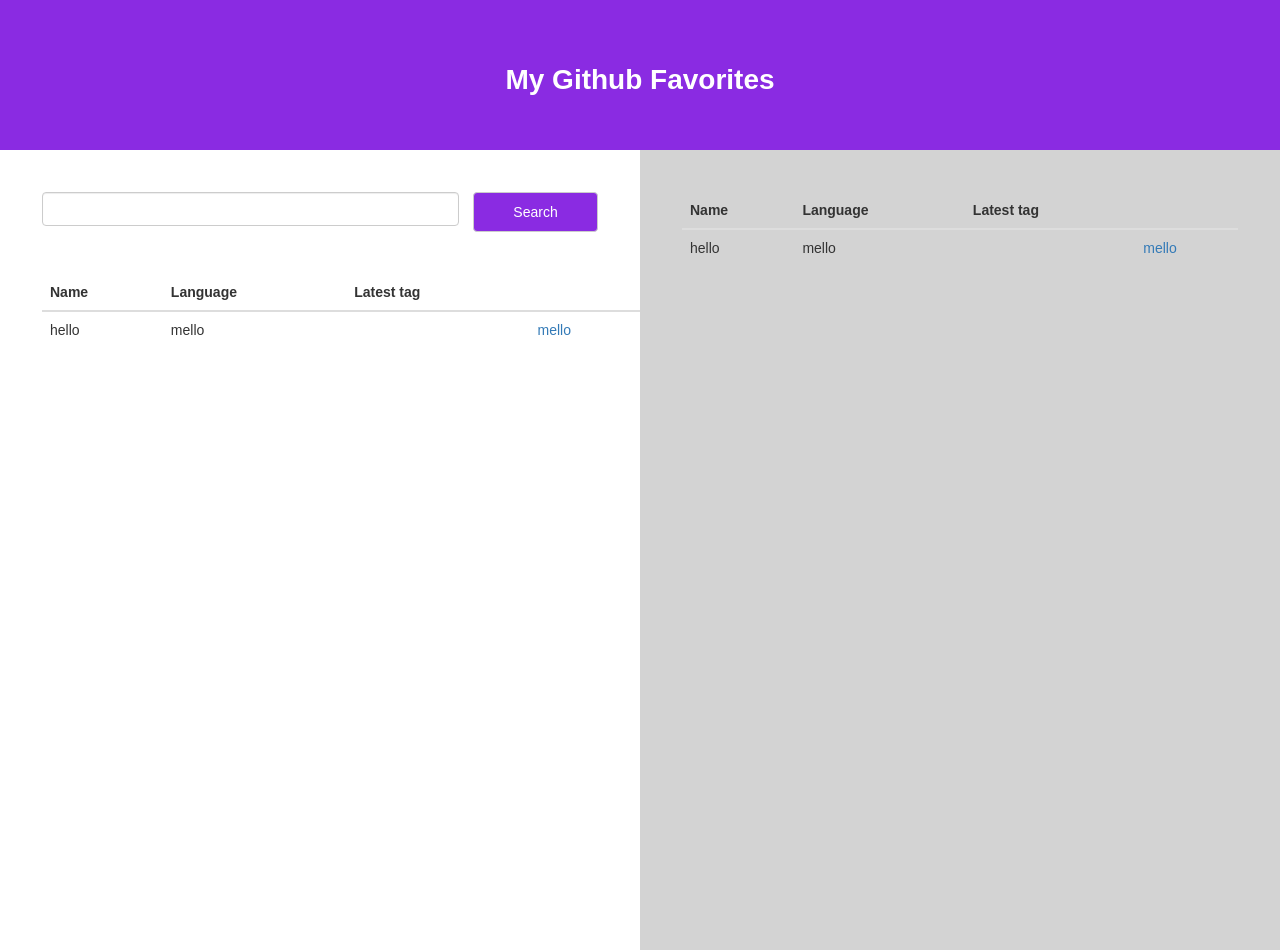
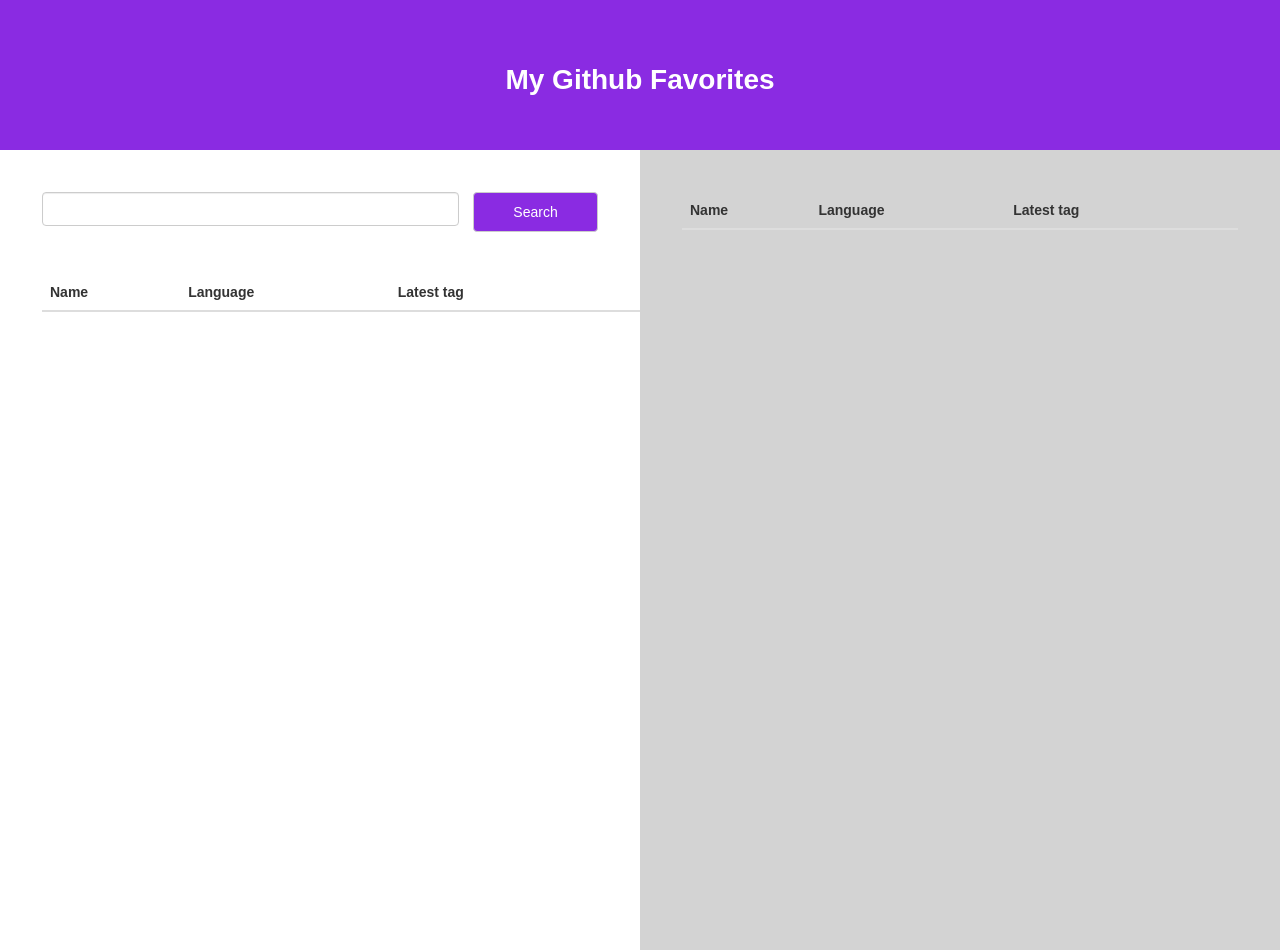
Before and after one commit to AymanxD/MyGithubFavorites, a React (Create React App) app: page / in a window 1280 px wide. Built offline with nearby package versions, Linux system fonts and the light colour scheme.

Commit message:
completed code

```diff
--- a/src/App.js
+++ b/src/App.js
@@ -25,10 +25,7 @@ class App extends Component {
           <h1 className="App-title">My Github Favorites</h1>
         </header>
           <body>
-            <div id="Grid">
-                <Search/>
-                <Favorites/>
-            </div>
+            <Search/>
           </body>
       </div>
     );
@@ -36,26 +33,3 @@ class App extends Component {
 }
 
 export default App;
-
-
-{/*<div id="left-grid">*/}
-    {/*<div id="search-grid">*/}
-        {/*<form>*/}
-            {/*<FormGroup*/}
-                {/*controlId="formBasicText"*/}
-            {/*>*/}
-                {/*<FormControl*/}
-                    {/*type="text"*/}
-                    {/*value={this.state.value}*/}
-                    {/*onChange={(e) => this.handleChange(e)}*/}
-                {/*/>*/}
-                {/*<FormControl.Feedback />*/}
-            {/*</FormGroup>*/}
-        {/*</form>*/}
-        {/*<Button>Default</Button>*/}
-    {/*</div>*/}
-    {/*<Columns/>*/}
-    {/*<div className="search-results">*/}
-
-    {/*</div>*/}
-{/*</div>*/}
--- a/src/Columns.css
+++ b/src/Columns.css
@@ -8,3 +8,7 @@
 td{
     text-align: left;
 }
+
+a{
+    cursor: pointer;
+}
--- a/src/Columns.js
+++ b/src/Columns.js
@@ -14,14 +14,14 @@ export default class Columns extends Component {
                         <th> </th>
                     </tr>
                 </thead>
-                <tbody id={this.props.columnType}>
-                        {this.props.input.map((input) => {
+                <tbody>
+                        {this.props.input.map((input, i) => {
                             return(
-                            <tr>
+                            <tr key={i}>
                                 <td>{input.name}</td>
                                 <td>{input.language}</td>
                                 <td>{input.tag}</td>
-                                <td><a>{input.link}</a></td>
+                                <td><a onClick={() => this.props.action(i)}>{input.link}</a></td>
                             </tr>
                             )
                         })}
--- a/src/Favorites.js
+++ b/src/Favorites.js
@@ -5,18 +5,10 @@ import Columns from './Columns';
 
 export default class Favorites extends Component {
 
-    constructor(props) {
-        super(props);
-        this.state = {
-            column: "favorites",
-            favorites: [{name: "hello", language: "mello", latest:"hello", link:"mello"}]
-        };
-    }
-
     render() {
         return (
             <div id="Favorites">
-                <Columns columnType={this.state.column} input={this.state.favorites}/>
+                <Columns input={this.props.favorites} action={this.props.remove}/>
             </div>
         );
     }
--- a/src/Search.css
+++ b/src/Search.css
@@ -9,9 +9,6 @@
     height: 5vh;
 }
 
-#Search{
-    hover: black;
-}
 
 #Search-Button{
     background-color: #8A2BE2;
--- a/src/Search.js
+++ b/src/Search.js
@@ -2,6 +2,7 @@ import React, { Component } from 'react';
 import './Search.css';
 import {Grid, Col, FormGroup, FormControl, Button} from 'react-bootstrap';
 import Columns from './Columns';
+import Favorites from './Favorites';
 const axios = require("axios");
 
 export default class Search extends Component {
@@ -10,15 +11,56 @@ export default class Search extends Component {
         super(props);
         this.state = {
             value: "",
-            column: "searchResults",
-            results: [{name: "hello", language: "mello", latest:"hello", link:"mello"}],
-            rawResults: []
+            results: [],
+            rawResults: [],
+            rawFavorites: [],
+            favorites: [],
+            addRepo: (key) => {
+
+                let addition = {
+                    name: this.state.results[key].name,
+                    language: this.state.results[key].language,
+                    tag: "",
+                    link: "Remove"
+                };
+
+                this.setState(prevState => ({
+                    rawFavorites: [...prevState.rawFavorites, addition]
+                }), () => {
+
+                    this.state.results[key].link = "";
+                    this.forceUpdate();
+
+                    if(this.state.rawFavorites.length > 1){
+                        this.setState({
+                            favorites: this.state.rawFavorites
+                        })
+                    }
+                });
+
+
+            },
+            removeRepo: (key) => {
+
+                this.state.favorites.splice(key, 1);
+                this.forceUpdate();
+
+                console.log(key)
+            }
         };
 
         this.handleChange = this.handleChange.bind(this);
         this.search = this.search.bind(this);
         this.searchTags = this.searchTags.bind(this);
+        this.handleKeyPress = this.handleKeyPress.bind(this);
     }
+
+    handleKeyPress = (event) => {
+        if (event.which === 13) {
+            event.preventDefault();
+            this.search();
+        }
+    };
 
     handleChange = (e) => {
         this.setState({value: e.target.value});
@@ -29,6 +71,7 @@ export default class Search extends Component {
     };
 
     search = (e) => {
+        this.setState({results: []});
 
         let replacedSearch = this.state.value.replace(" ", "+");
         axios.get('https://api.github.com/search/repositories?q=' + replacedSearch)
@@ -36,21 +79,17 @@ export default class Search extends Component {
 
                 let responseSlice = response.data.items.slice(0, 10);
                 this.setState({rawResults: responseSlice});
-                console.log(response.data.items);
             })
             .catch((error) => {
-                // handle error
-                console.log(error);
+
             })
             .then(() => {
-                // always executed
-                console.log(this.state.rawResults);
+
                 this.searchTags();
             });
     };
 
     searchTags = () => {
-        let resultsArray = [];
 
         this.state.rawResults.forEach((element) => {
             let obj = {
@@ -65,55 +104,57 @@ export default class Search extends Component {
                 if(typeof response.data[0].name !== "undefined"){
                     obj.tag = response.data[0].name;
                 }
-                resultsArray.push(obj);
 
                 this.setState(prevState => ({
                     results: [...prevState.results, obj]
                 }));
 
-                console.log(response.data);
             })
             .catch((error) => {
-                // handle error
-                resultsArray.push(obj);
 
                 this.setState(prevState => ({
                     results: [...prevState.results, obj]
                 }));
-
-                console.log(error);
             })
-            .then(() => {
-                // always executed
-                console.log(resultsArray);
-            });
-        });
-
-        this.setState({results: resultsArray}, () => {
-            console.log(this.state.results);
-            console.log(resultsArray);
         });
     };
 
+    componentDidMount(){
+
+        let form = document.getElementById("form");
+
+        form.addEventListener("keyup", (event) => {
+            event.preventDefault();
+            if(event.keyCode === 13){
+                this.search();
+            }
+        });
+    }
+
     render() {
         return (
+            <div id="Grid">
                 <div className="App">
                     <div id="Search-Grid">
                         <form id="Search">
                             <FormGroup
                                 controlId="formBasicText"
+                                id="form"
                             >
                                 <FormControl
                                     type="text"
                                     value={this.state.value}
                                     onChange={(e) => this.handleChange(e)}
+                                    onKeyPress={(e) => this.handleKeyPress(e)}
                                 />
                                 <FormControl.Feedback />
                             </FormGroup>
                         </form>
                         <Button id="Search-Button" onClick={this.search}>Search</Button>
                     </div>
-                <Columns columnType={this.state.column} input={this.state.results}/>
+                    <Columns input={this.state.results} action={this.state.addRepo.bind(this)}/>
+                </div>
+                <Favorites favorites={this.state.favorites} remove={this.state.removeRepo.bind(this)}/>
             </div>
         );
     }
```
Lines whose indentation alone changed are shown as unchanged.
